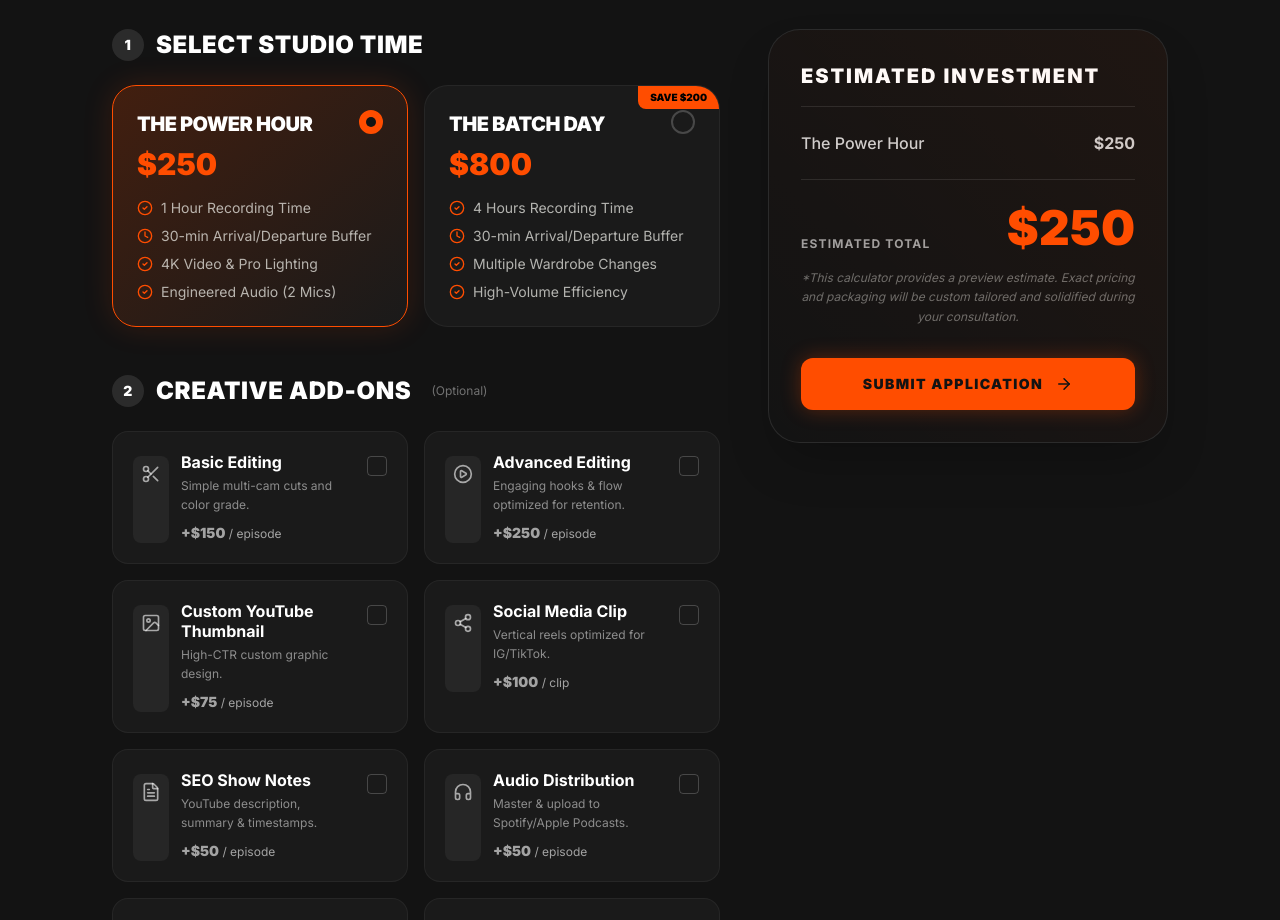
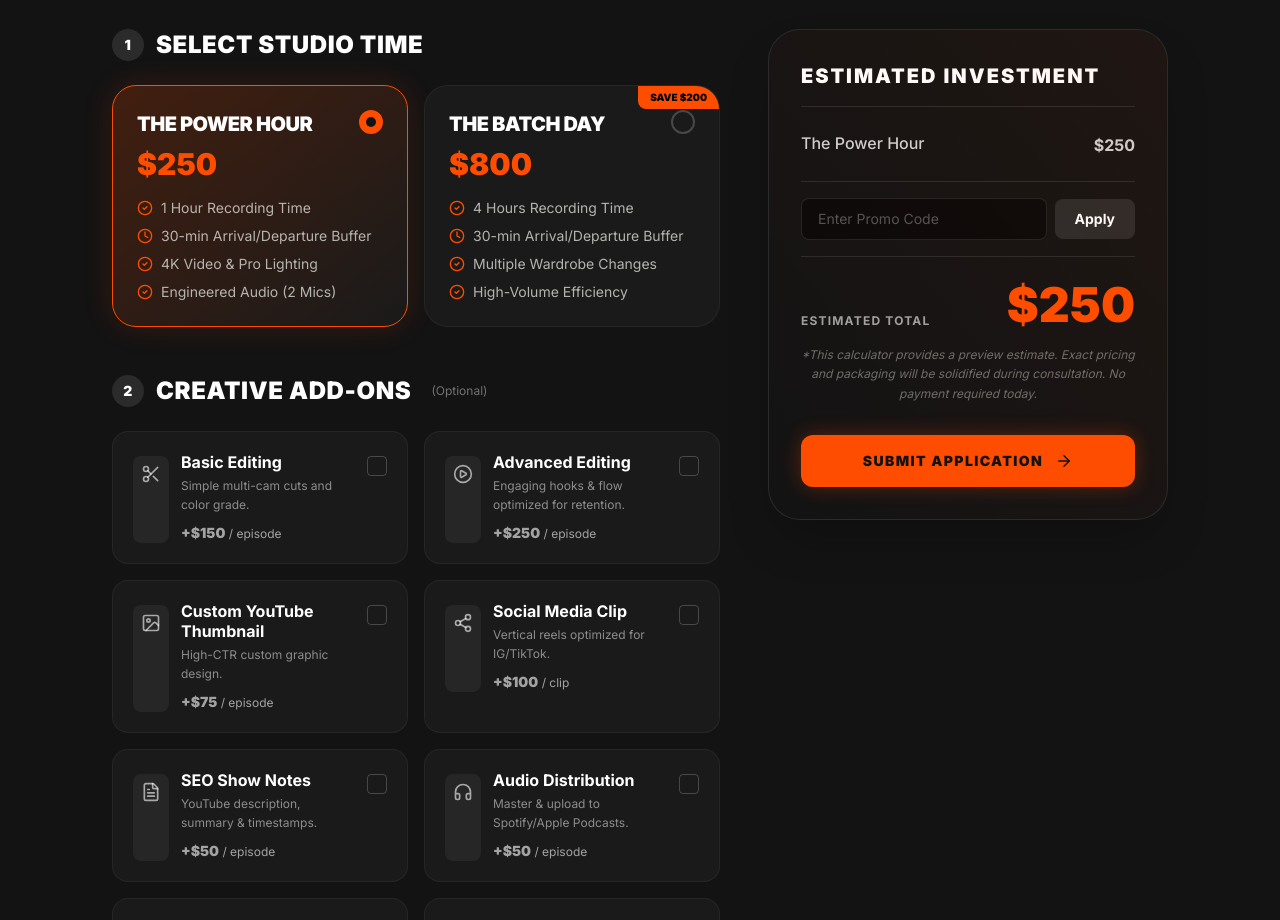
Before and after one commit to mikemillermedia/riseandrendercrc, a React (Vite) app: page /pricing in a window 1280 px wide. Shown: the part 1860-2780 px from the top of the page. Built offline with nearby package versions, Linux system fonts and the light colour scheme; no server answers.

Commit message:
Update PricingPage.tsx

```diff
--- a/PricingPage.tsx
+++ b/PricingPage.tsx
@@ -22,6 +22,11 @@ const PricingPage: React.FC = () => {
   const [selectedAddons, setSelectedAddons] = useState<string[]>([]);
   const [clipQuantity, setClipQuantity] = useState<number>(1);
 
+  // PROMO CODE STATE
+  const [promoCode, setPromoCode] = useState('');
+  const [promoApplied, setPromoApplied] = useState(false);
+  const [promoMessage, setPromoMessage] = useState('');
+
   useEffect(() => {
     window.scrollTo(0, 0);
     const handleScroll = () => setShowBackToTop(window.scrollY > 300);
@@ -38,6 +43,31 @@ const PricingPage: React.FC = () => {
       setClipQuantity(1);
     }
   };
+
+  const handleApplyPromo = () => {
+    if (promoCode.trim().toLowerCase() === 'fruit15') {
+      setPromoApplied(true);
+      if (selectedBase !== 'power_hour') {
+        setPromoMessage('Code "fruit15" is active, but only applies to The Power Hour.');
+      } else {
+        setPromoMessage('Success! Buy 1 Get 1 Free Hour applied.');
+      }
+    } else {
+      setPromoApplied(false);
+      setPromoMessage('Invalid discount code.');
+    }
+  };
+
+  // Keep promo message accurate if they switch packages after applying
+  useEffect(() => {
+    if (promoApplied) {
+      if (selectedBase !== 'power_hour') {
+        setPromoMessage('Code "fruit15" is active, but only applies to The Power Hour.');
+      } else {
+        setPromoMessage('Success! Buy 1 Get 1 Free Hour applied.');
+      }
+    }
+  }, [selectedBase, promoApplied]);
 
   // PRICING DATA
   const basePackages = {
@@ -81,8 +111,9 @@ const PricingPage: React.FC = () => {
     { id: 'bts_broll', name: 'Behind-The-Scenes B-Roll', desc: 'Raw, cinematic vertical footage for organic social.', price: 75, type: 'per_session', icon: <Camera size={20} /> },
   ];
 
-  // SMART LOGIC: 1 episode for Power Hour, 4 episodes for Batch Day
-  const episodeMultiplier = selectedBase === 'batch_day' ? 4 : 1;
+  // SMART LOGIC: 1 episode for normal Power Hour, 2 for BOGO Power Hour, 4 for Batch Day
+  const isPromoValid = promoApplied && selectedBase === 'power_hour';
+  const episodeMultiplier = selectedBase === 'batch_day' ? 4 : (isPromoValid ? 2 : 1);
 
   // REAL-TIME TOTAL CALCULATION
   const calculateTotal = () => {
@@ -105,7 +136,13 @@ const PricingPage: React.FC = () => {
   // GENERATE JOTFORM URL WITH DATA
   const generateJotformUrl = () => {
     const baseUrl = "https://form.jotform.com/261096943415057";
-    const pkgName = encodeURIComponent(basePackages[selectedBase].name);
+
+    // Pass promo info dynamically so you see it in JotForm
+    let pkgName = basePackages[selectedBase].name;
+    if (isPromoValid) {
+      pkgName += ' (BOGO PROMO CLAIMED - 2 Hours Total)';
+    }
+    const finalPkgName = encodeURIComponent(pkgName);
 
     // Format the addons nicely for your records
     const addonsList = encodeURIComponent(selectedAddons.map(id => {
@@ -115,7 +152,7 @@ const PricingPage: React.FC = () => {
 
     const total = calculateTotal();
 
-    return `${baseUrl}?package=${pkgName}&addons=${addonsList}&total=${total}`;
+    return `${baseUrl}?package=${finalPkgName}&addons=${addonsList}&total=${total}`;
   };
 
   return (
@@ -251,7 +288,7 @@ const PricingPage: React.FC = () => {
 
               <div className="grid grid-cols-1 sm:grid-cols-2 gap-4">
                 {(Object.keys(basePackages) as Array<keyof typeof basePackages>).map((key) => {
-                  const pkg = basePackages[key];
+                  const pkg = basePackages[key as keyof typeof basePackages];
                   const isSelected = selectedBase === key;
                   return (
                     <motion.div
@@ -268,6 +305,10 @@ const PricingPage: React.FC = () => {
                       {key === 'batch_day' && (
                         <div className="absolute top-0 right-0 bg-[#ff4d00] text-black text-[10px] font-black uppercase px-3 py-1 rounded-bl-lg">Save $200</div>
                       )}
+                      {key === 'power_hour' && isPromoValid && (
+                        <div className="absolute top-0 right-0 bg-green-500 text-black text-[10px] font-black uppercase px-3 py-1 rounded-bl-lg">+1 FREE HOUR</div>
+                      )}
+
                       <div className="flex justify-between items-start mb-2">
                         <h4 className="text-xl font-black text-white uppercase tracking-tight">{pkg.name}</h4>
                         <div className={`w-6 h-6 rounded-full border-2 flex items-center justify-center shrink-0 ${isSelected ? 'border-[#ff4d00] bg-[#ff4d00]' : 'border-white/20'}`}>
@@ -279,7 +320,9 @@ const PricingPage: React.FC = () => {
                         {pkg.features.map((feat, idx) => (
                           <li key={idx} className="flex items-start gap-2">
                             {idx === 1 ? <Clock size={16} className="text-[#ff4d00] shrink-0 mt-0.5" /> : <CheckCircle2 size={16} className="text-[#ff4d00] shrink-0 mt-0.5" />}
-                            <span>{feat}</span>
+                            <span>
+                              {key === 'power_hour' && isPromoValid && idx === 0 ? '2 Hours Recording Time (BOGO)' : feat}
+                            </span>
                           </li>
                         ))}
                       </ul>
@@ -372,9 +415,12 @@ const PricingPage: React.FC = () => {
               <h3 className="text-xl font-black uppercase tracking-widest text-white mb-6 border-b border-white/10 pb-4">Estimated Investment</h3>
 
               <div className="space-y-4 mb-6">
-                <div className="flex justify-between items-center text-white/80">
-                  <span className="font-medium">{basePackages[selectedBase].name}</span>
-                  <span className="font-bold">${basePackages[selectedBase].price}</span>
+                <div className="flex justify-between items-start text-white/80">
+                  <div className="flex flex-col">
+                    <span className="font-medium">{basePackages[selectedBase].name}</span>
+                    {isPromoValid && <span className="text-green-400 text-[11px] font-bold mt-1 uppercase tracking-wider">+ 1 FREE Hour Applied</span>}
+                  </div>
+                  <span className="font-bold mt-0.5">${basePackages[selectedBase].price}</span>
                 </div>
 
                 <AnimatePresence>
@@ -413,13 +459,40 @@ const PricingPage: React.FC = () => {
                 </AnimatePresence>
               </div>
 
-              <div className="border-t border-white/10 pt-6 mb-8">
+              {/* PROMO CODE SECTION */}
+              <div className="border-t border-white/10 pt-4 mt-4">
+                <div className="flex items-center gap-2">
+                  <input
+                    type="text"
+                    placeholder="Enter Promo Code"
+                    value={promoCode}
+                    onChange={(e) => setPromoCode(e.target.value)}
+                    className="bg-black/50 border border-white/10 rounded-lg px-4 py-2.5 text-sm w-full text-white placeholder:text-white/30 focus:outline-none focus:border-[#ff4d00] transition-colors"
+                  />
+                  <button
+                    onClick={handleApplyPromo}
+                    className="bg-white/10 hover:bg-white/20 text-white px-5 py-2.5 rounded-lg text-sm font-bold transition-all shrink-0"
+                  >
+                    Apply
+                  </button>
+                </div>
+                {promoMessage && (
+                  <motion.p
+                    initial={{ opacity: 0, y: -5 }} animate={{ opacity: 1, y: 0 }}
+                    className={`text-xs mt-3 font-medium ${promoApplied && selectedBase === 'power_hour' ? 'text-green-400' : 'text-[#ff4d00]'}`}
+                  >
+                    {promoMessage}
+                  </motion.p>
+                )}
+              </div>
+
+              <div className="border-t border-white/10 pt-6 mt-4 mb-8">
                 <div className="flex justify-between items-end">
                   <span className="text-white/60 uppercase tracking-widest text-xs font-bold">Estimated Total</span>
                   <span className="text-5xl font-black text-[#ff4d00]">${calculateTotal()}</span>
                 </div>
                 <p className="text-[#F5F5F0]/40 text-xs italic mt-4 text-center leading-relaxed">
-                  *This calculator provides a preview estimate. Exact pricing and packaging will be custom tailored and solidified during your consultation.
+                  *This calculator provides a preview estimate. Exact pricing and packaging will be solidified during consultation. No payment required today.
                 </p>
               </div>
 
```
